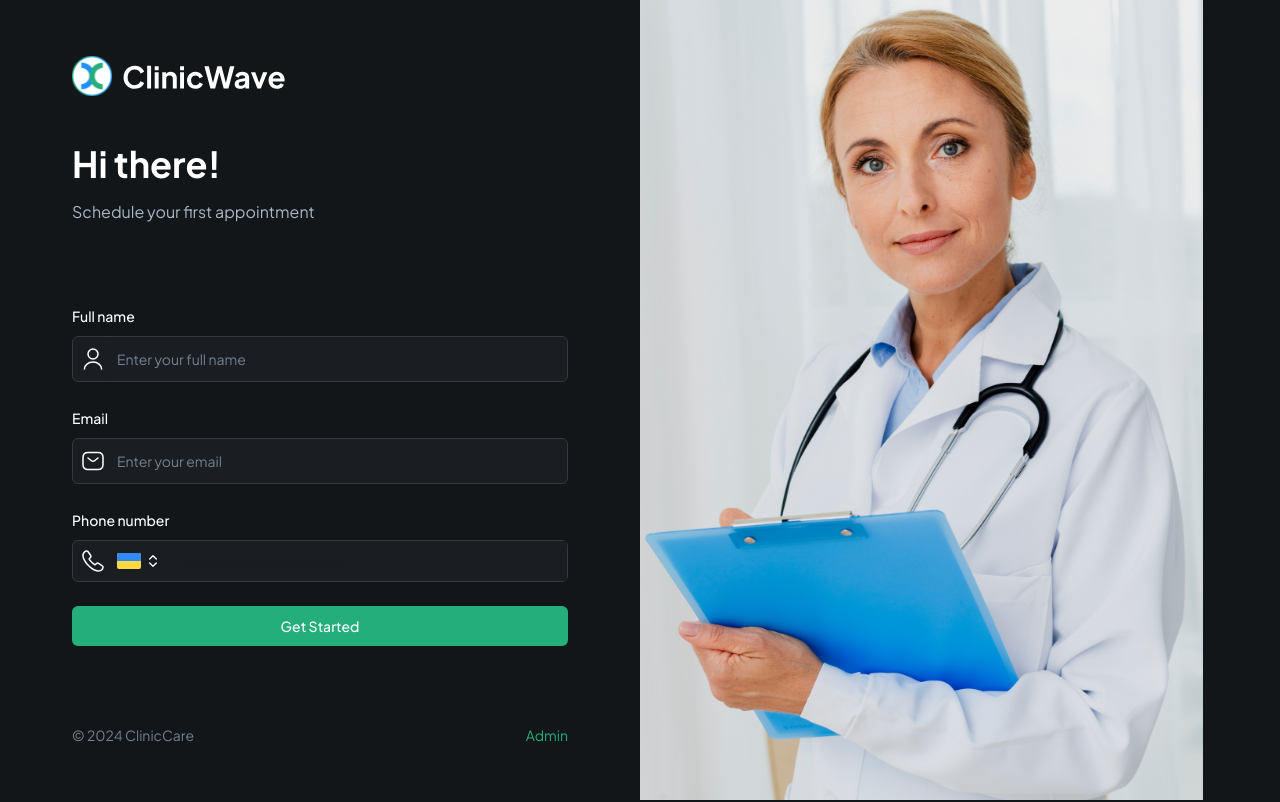
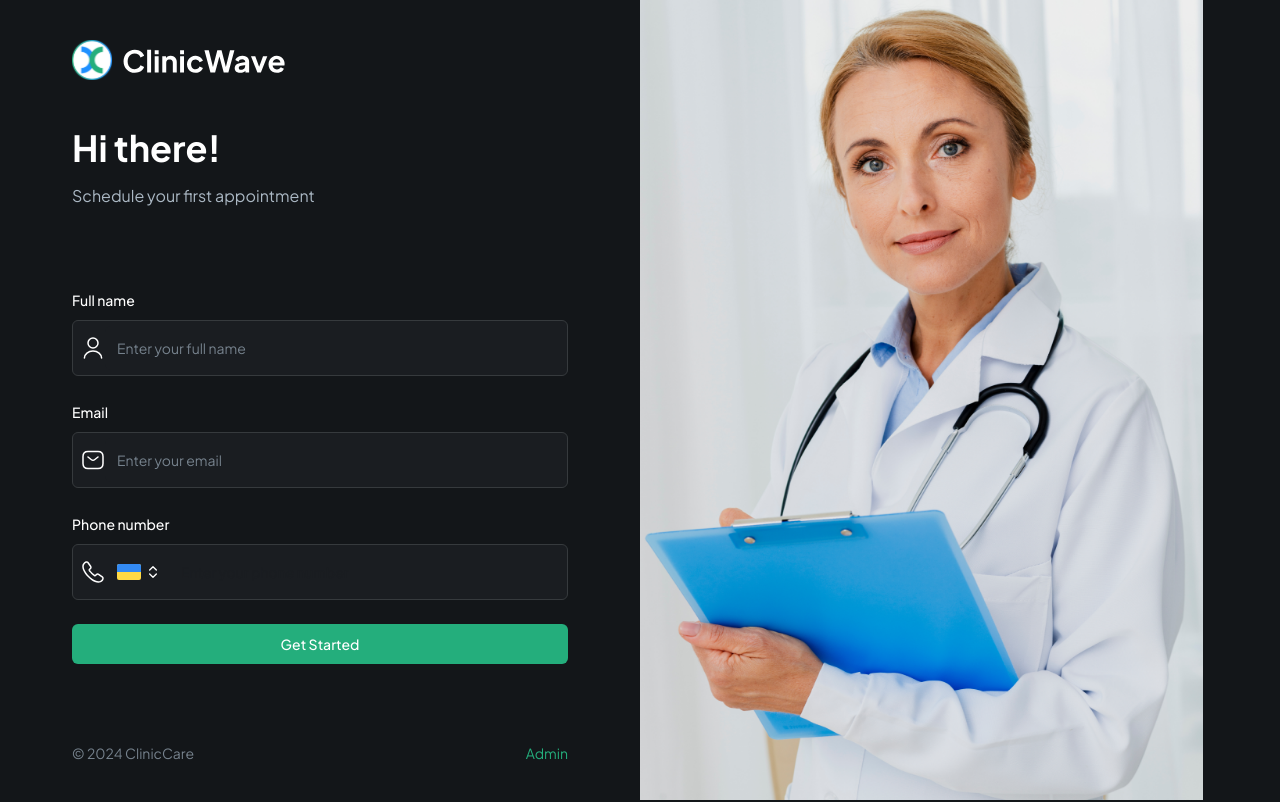
Before and after one commit to DanyloOhurtsov/health-medical-app, a Next.js app: page / in a window 1280 px wide. Built offline with nearby package versions, Linux system fonts and the light colour scheme.

Commit message:
style: Update styles for CustomInputs

```diff
--- a/components/forms/CustomFormField.tsx
+++ b/components/forms/CustomFormField.tsx
@@ -25,7 +25,7 @@ const RenderField = ({ field, props }: RenderFieldProps) => {
     switch (fieldType) {
         case FormFieldTypes.INPUT:
             return (
-                <div className="flex rounded-md border border-dark-500 bg-dark-400">
+                <div className="flex rounded-md border border-dark-500 bg-dark-400 min-h-14 items-center">
                     {iconSrc && (
                         <Image
                             src={iconSrc}
@@ -46,7 +46,7 @@ const RenderField = ({ field, props }: RenderFieldProps) => {
             );
         case FormFieldTypes.PHONE_INPUT:
             return (
-                <div className="flex rounded-md border border-dark-500 bg-dark-400">
+                <div className="flex rounded-md border border-dark-500 bg-dark-400 min-h-14 items-center">
                     {iconSrc && (
                         <Image
                             src={iconSrc}
@@ -85,7 +85,7 @@ const CustomFormField = (props: CustomFormFieldProps) => {
                         <FormLabel>{label}</FormLabel>
                     )}
 
-                    <RenderField field={field} props={props} />
+                    <RenderField field={field} props={props}/>
 
                     <FormMessage className="shad-error" />
                 </FormItem>
```
